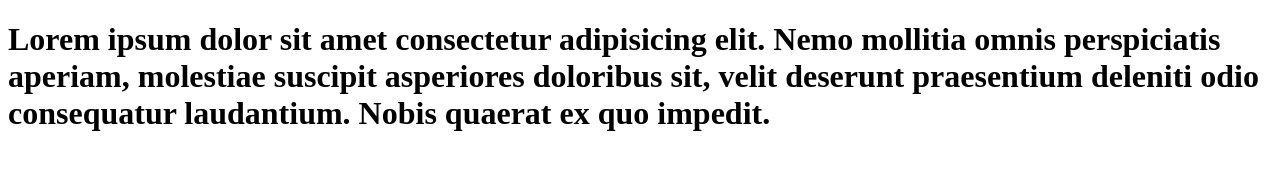
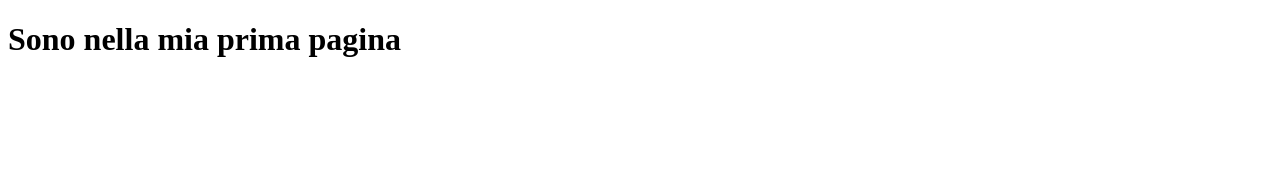
Before and after one commit to Simoneprocopio123/page1, a plain HTML site: page index.html in a window 1280 px wide. Drawn offline with Linux system fonts and the light colour scheme.

Commit message:
mod the h1

```diff
--- a/index.html
+++ b/index.html
@@ -6,6 +6,6 @@
     <title>Page1</title>
 </head>
 <body>
-    <h1>Lorem ipsum dolor sit amet consectetur adipisicing elit. Nemo mollitia omnis perspiciatis aperiam, molestiae suscipit asperiores doloribus sit, velit deserunt praesentium deleniti odio consequatur laudantium. Nobis quaerat ex quo impedit.</h1>
+    <h1>Sono nella mia prima pagina</h1>
 </body>
 </html>
```
